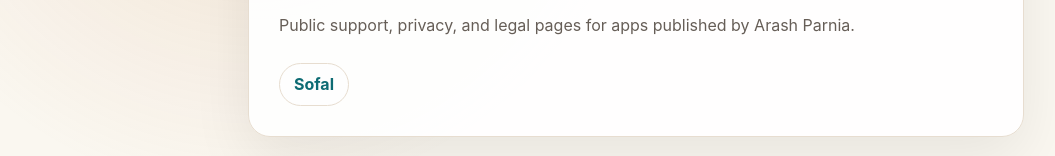
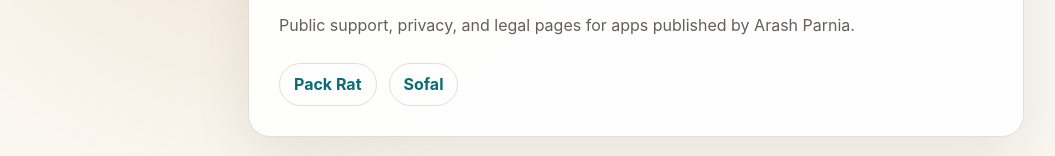
Before and after one commit to arashparnia/app-docs, a plain HTML site: page index.html in a window 1280 px wide. Shown: the part 200-356 px from the top of the page, without its empty margins (4-1059 px from the left). Drawn offline with Linux system fonts and the light colour scheme.

Commit message:
Add Pack Rat public app docs

```diff
--- a/index.html
+++ b/index.html
@@ -13,6 +13,7 @@
       <h1>Arash Parnia Apps</h1>
       <p>Public support, privacy, and legal pages for apps published by Arash Parnia.</p>
       <div class="nav">
+        <a href="packrat/">Pack Rat</a>
         <a href="sofal/">Sofal</a>
       </div>
     </section>
```
Also changed, not shown: 1 other file.
